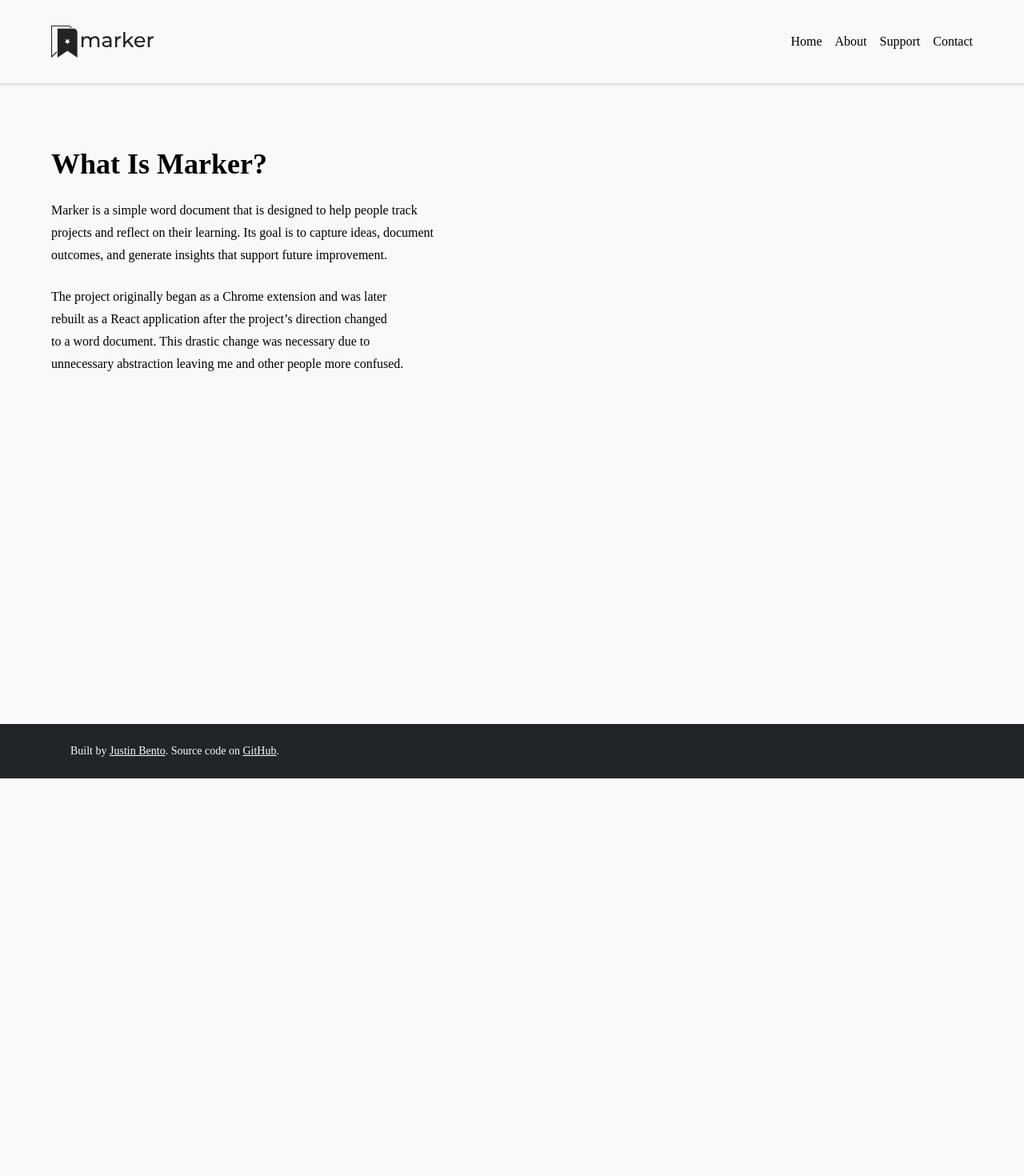
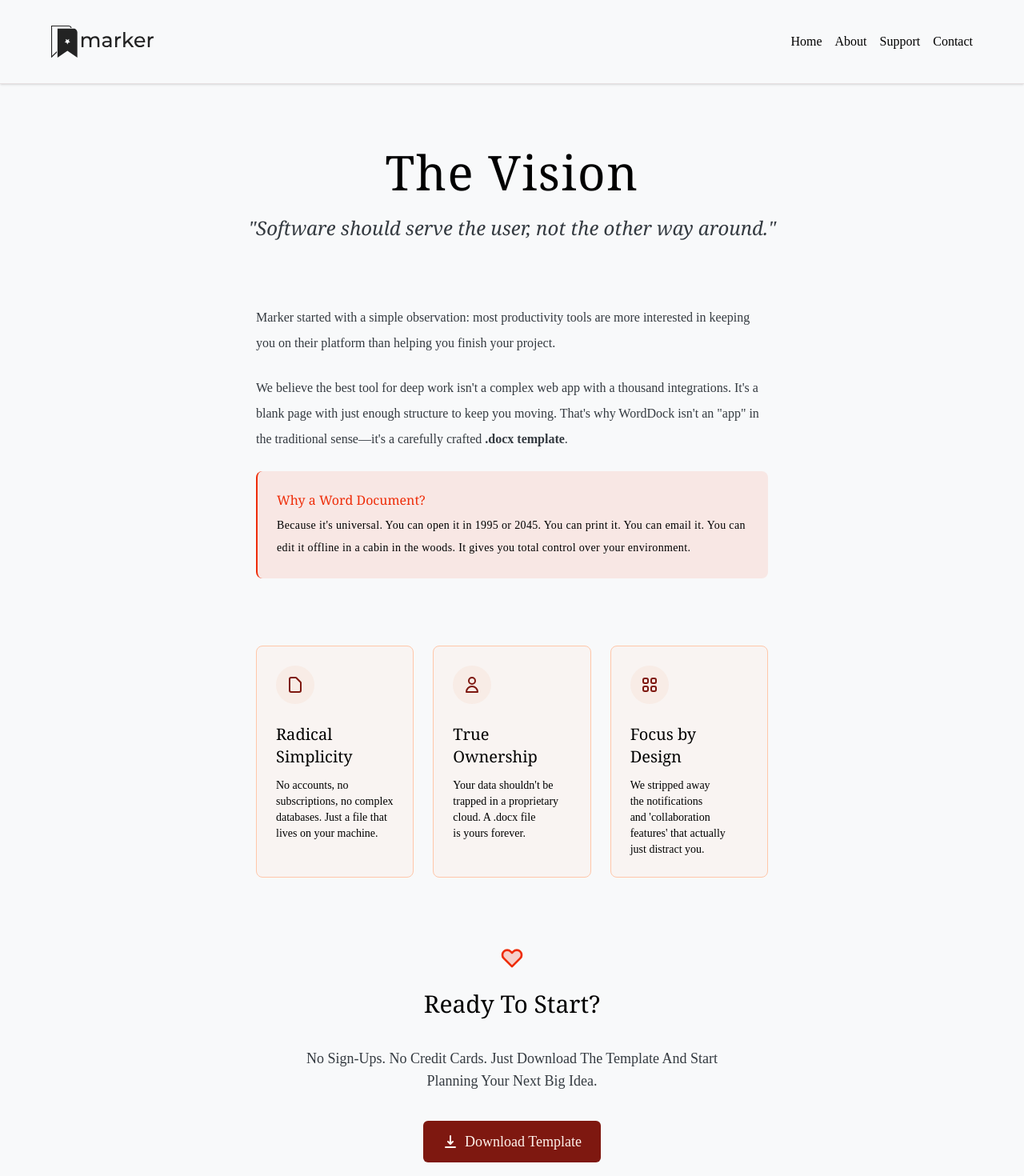
Before and after one commit to Justin-Bento/marker, a React (Vite) app: page /about in a window 1280 px wide. Shown: the top 1470 px of the page at 80% size. Before the commit the page ends 973 px from the top, so only its background shows below. Built offline with nearby package versions, Linux system fonts and the light colour scheme; a web font is replaced by a local one.

Commit message:
feat(about): implement Replit-inspired design for about page

```diff
--- a/src/frontend/pages/About.tsx
+++ b/src/frontend/pages/About.tsx
@@ -1,27 +1,98 @@
 import { useEffect } from "react";
+import {
+  HiDownload,
+  HiOutlineDocument,
+  HiOutlineHeart,
+  HiOutlineUser,
+  HiOutlineViewGrid,
+} from "react-icons/hi";
 
 export default function About() {
   useEffect(() => {
     document.title = "About - Marker";
   }, []);
+  const values = [
+    {
+      icon: <HiOutlineDocument className="size-6" />,
+      title: "Radical Simplicity",
+      description:
+        "No accounts, no subscriptions, no complex databases. Just a file that lives on your machine.",
+    },
+    {
+      icon: <HiOutlineUser className="size-6" />,
+      title: "True Ownership",
+      description:
+        "Your data shouldn't be trapped in a proprietary cloud. A .docx file is yours forever.",
+    },
+    {
+      icon: <HiOutlineViewGrid className="size-6" />,
+      title: "Focus by Design",
+      description:
+        "We stripped away the notifications and 'collaboration features' that actually just distract you.",
+    },
+  ];
   return (
     <>
-      <section className="max-w-prose text-balance space-y-6 leading-7">
-        <h1 className="scroll-m-20 text-4xl font-extrabold text-balance">
-          What Is Marker?
-        </h1>
+      <section className="text-balance space-y-6 leading-7 font-serif text-center">
+        <h1 className="text-6xl tracking-wide  text-balance">The Vision</h1>
+        <p className="text-2xl italic text-gray-8">
+          "Software should serve the user, not the other way around."
+        </p>
+      </section>
+      <section className="max-w-[80ch] mx-auto space-y-6 [&>p]:leading-8 [&>p]:text-gray-8">
         <p>
-          Marker is a simple word document that is designed to help people track
-          projects and reflect on their learning. Its goal is to capture ideas,
-          document outcomes, and generate insights that support future
-          improvement.
+          Marker started with a simple observation: most productivity tools are
+          more interested in keeping you on their platform than helping you
+          finish your project.
         </p>
         <p>
-          The project originally began as a Chrome extension and was later
-          rebuilt as a React application after the project’s direction changed
-          to a word document. This drastic change was necessary due to
-          unnecessary abstraction leaving me and other people more confused.
+          We believe the best tool for deep work isn't a complex web app with a
+          thousand integrations. It's a blank page with just enough structure to
+          keep you moving. That's why WordDock isn't an "app" in the traditional
+          sense—it's a carefully crafted <strong>.docx template</strong>.
         </p>
+        <div className="overflow-hidden rounded-lg bg-primary-600/9 dark:bg-gray-800/50 border-l-2 border-primary-600  dark:outline dark:-outline-offset-1 dark:outline-white/10">
+          <div className="px-4 py-5 sm:p-6">
+            <p className="text-primary-600 font-serif">Why a Word Document?</p>
+            <p className="text-sm mt-1.5 leading-7 tracking-wide text-pretty">
+              Because it's universal. You can open it in 1995 or 2045. You can
+              print it. You can email it. You can edit it offline in a cabin in
+              the woods. It gives you total control over your environment.
+            </p>
+          </div>
+        </div>
+        <div className="grid grid-cols-1 lg:grid-cols-3 gap-6 my-21">
+          {values.map((value) => {
+            return (
+              <div className="overflow-hidden rounded-lg bg-primary-200/10 border  border-primary-200 dark:bg-gray-800/50 dark:shadow-none dark:outline dark:-outline-offset-1 dark:outline-white/10">
+                <div className="px-4 py-5 sm:p-6">
+                  <span className="w-12 h-12 rounded-full  bg-orange-600/5 text-primary-900  flex items-center justify-center mb-6">
+                    {value.icon}
+                  </span>
+                  <h3 className="text-xl font-serif mb-3">{value.title}</h3>
+                  <p className="text-sm text-balance">{value.description}</p>
+                </div>
+              </div>
+            );
+          })}
+        </div>
+      </section>
+      <section className="flex flex-col items-center justify-center gap-y-6 text-center">
+        <HiOutlineHeart className="w-8 h-8 text-primary-600 fill-primary-600/20" />
+        <h2 className="text-3xl font-serif text-gray-9 capitalize">
+          Ready to start?
+        </h2>
+        <p className="text-gray-8 my-3 capitalize max-w-xl mx-auto text-lg">
+          No sign-ups. No credit cards. Just download the template and start
+          planning your next big idea.
+        </p>
+        <a
+          href="https://docs.google.com/document/d/1PuBIeAT3HBt4--GWk0KAV9K6Uo6pJJnQLcDqJNUgPN0/edit?usp=sharing"
+          target="_blank"
+          className="inline-flex items-center gap-2 bg-primary-900 text-primary-50 px-6 py-3 rounded-md text-lg font-medium hover:opacity-90 transition-all w-fit"
+        >
+          <HiDownload className="w-5 h-5" /> Download Template
+        </a>
       </section>
     </>
   );
```
